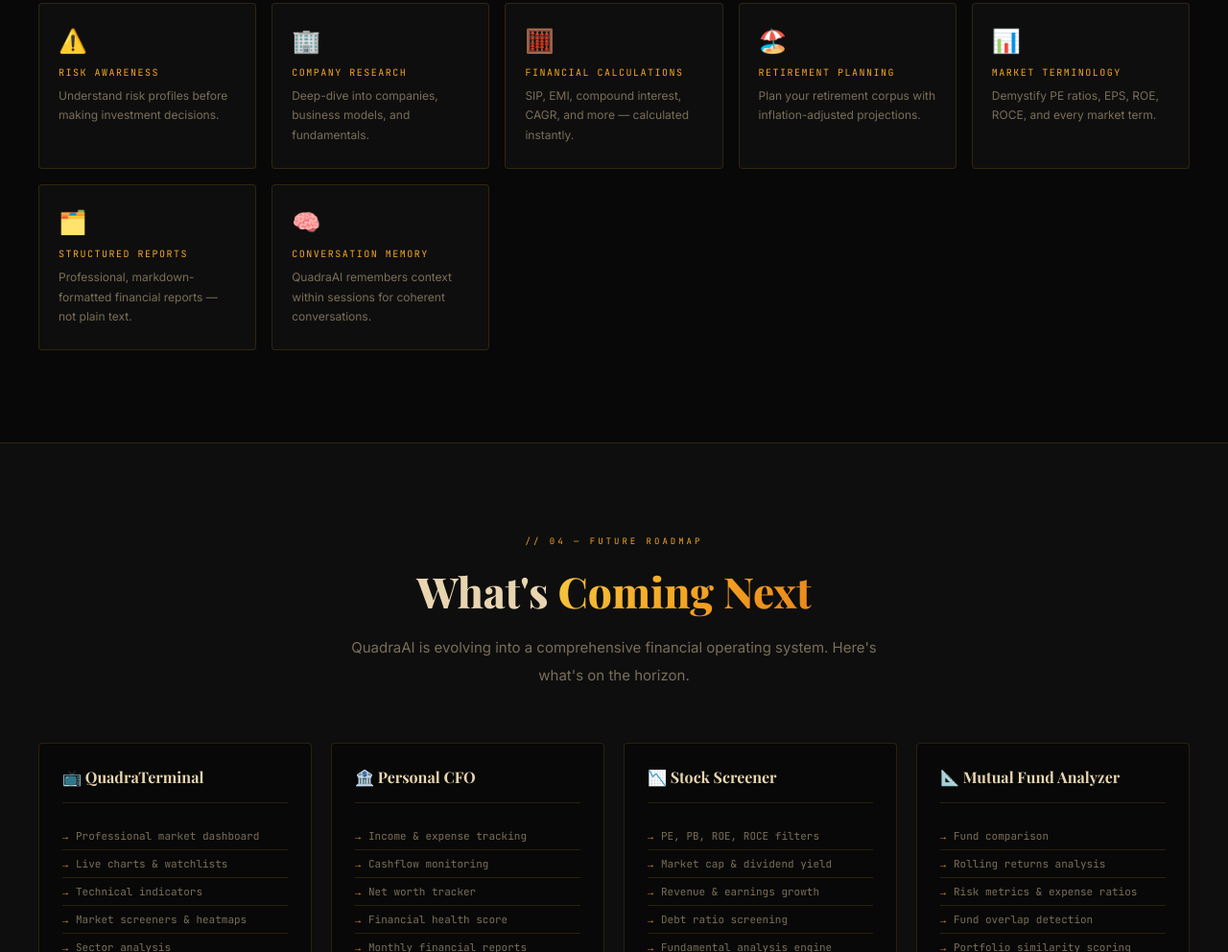
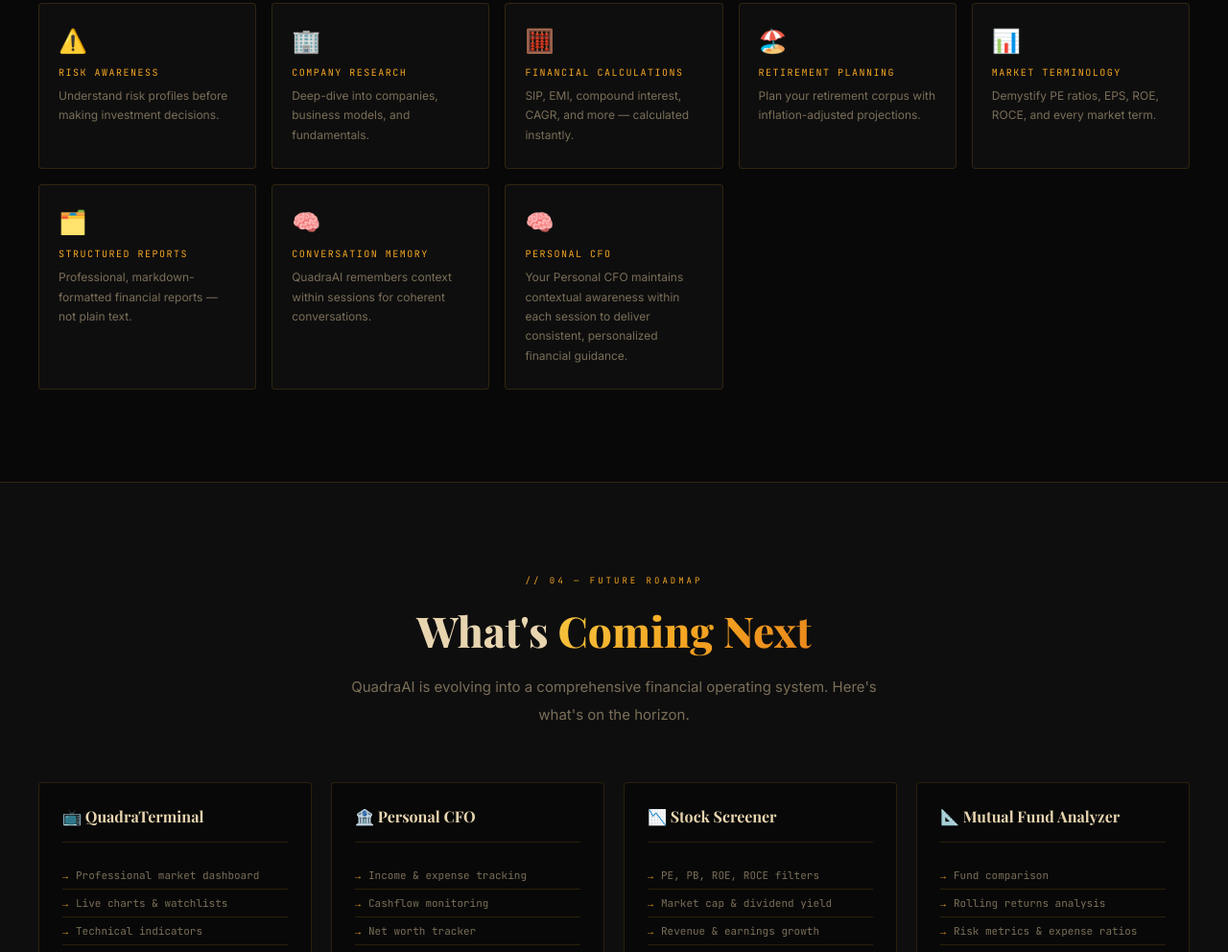
Before and after one commit to SAISANJAY-PARTH/quadraAI-p-, a plain HTML site: page index.html in a window 1280 px wide. Shown: the part 3554-4546 px from the top of the page at 96% size. Drawn offline with nearby package versions, Linux system fonts and the light colour scheme; no server answers.

Commit message:
Add Personal CFO feature description to index.html

```diff
--- a/index.html
+++ b/index.html
@@ -325,6 +325,11 @@
           <div class="feature-icon">🧠</div>
           <div class="feature-name">Conversation Memory</div>
           <p class="feature-desc">QuadraAI remembers context within sessions for coherent conversations.</p>
+        </div>
+        <div class="feature-item">
+          <div class="feature-icon">🧠</div>
+          <div class="feature-name">Personal CFO</div>
+          <p class="feature-desc">Your Personal CFO maintains contextual awareness within each session to deliver consistent, personalized financial guidance.</p>
         </div>
       </div>
     </div>
```
